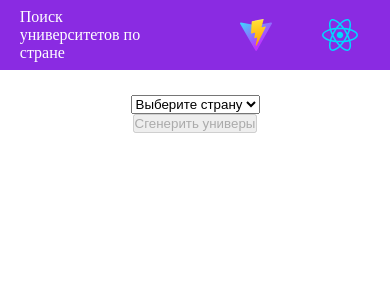
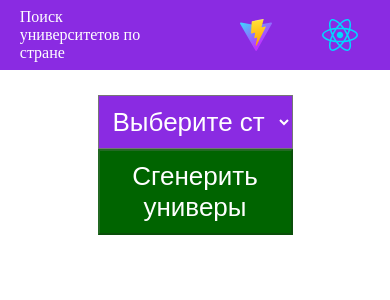
Before and after one commit to Flor1nD/react-typescript-test, a React (Vite) app: page / in a window 390 px wide. Shown: the top 300 px of the page. Built offline with nearby package versions, Linux system fonts and the light colour scheme.

Commit message:
changing api to univers to mob

```diff
--- a/src/App.css
+++ b/src/App.css
@@ -40,6 +40,25 @@
         align-items: center;
         margin-top: 25px;
         margin-bottom: 25px;
+    }
+
+
+    .body select {
+        width: 50%;
+        text-align: center;
+        background-color: blueviolet;
+        color: white;
+        font-size: 26px;
+        padding: 10px;
+    }
+
+    .body button {
+        width: 50%;
+        text-align: center;
+        background-color: darkgreen;
+        color: white;
+        font-size: 26px;
+        padding: 10px;
     }
 }
 @media (min-width: 1024px) {
```
